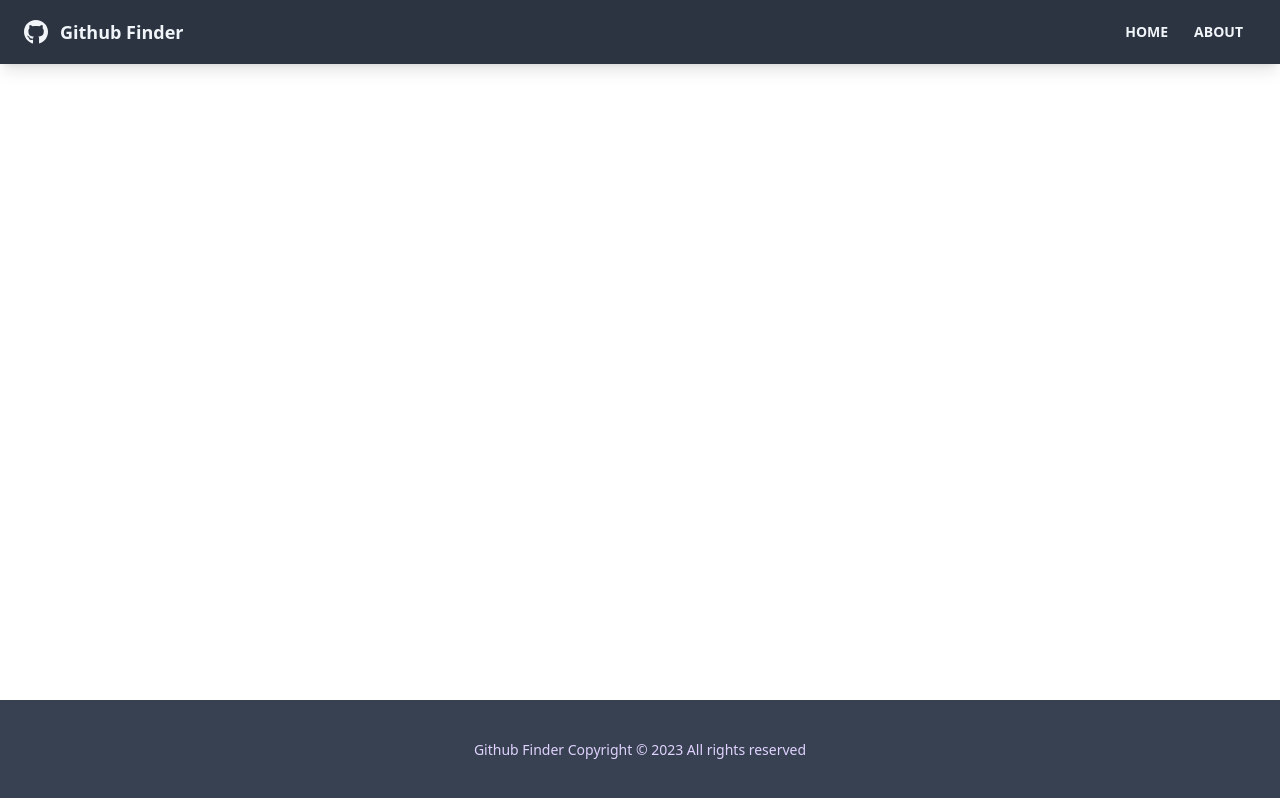
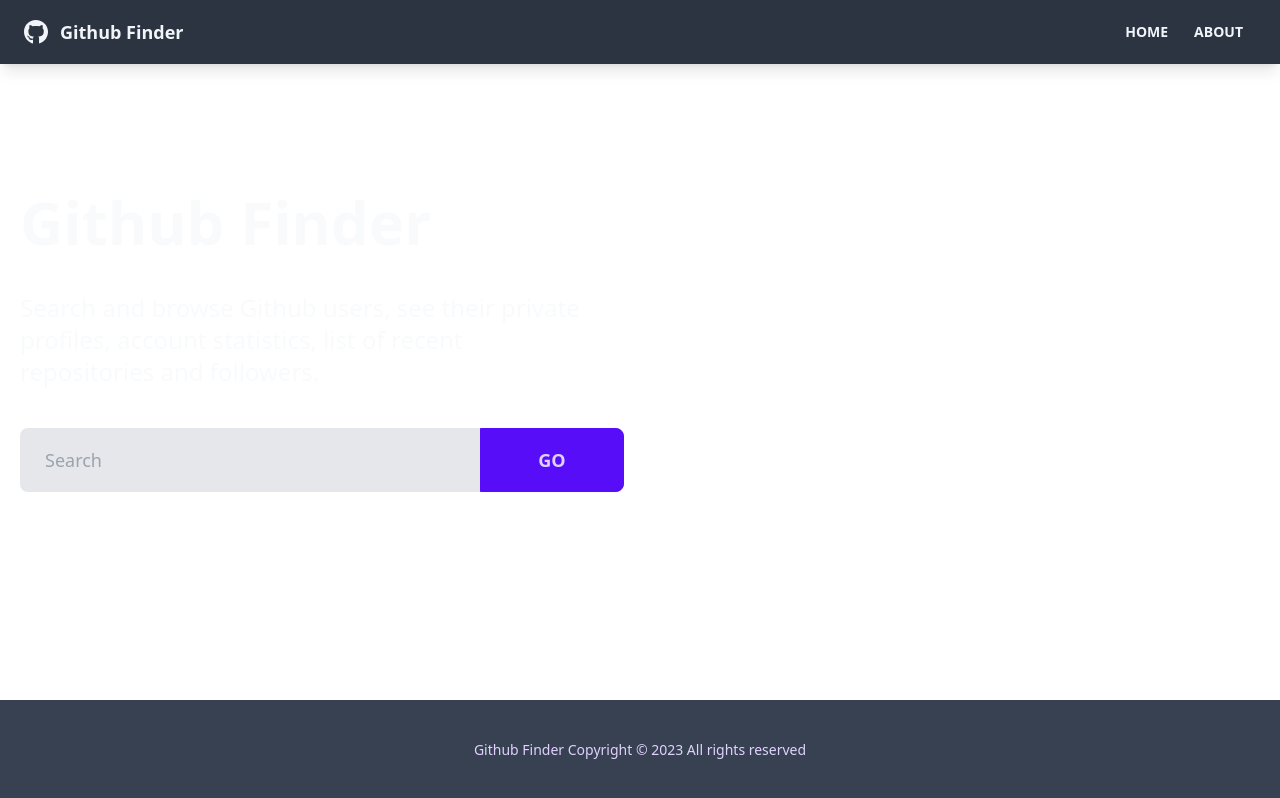
Before and after one commit to Radexman/github-finder, a React (Vite) app: page / in a window 1280 px wide. Built offline with nearby package versions, Linux system fonts and the light colour scheme.

Commit message:
Search params

```diff
--- a/src/App.jsx
+++ b/src/App.jsx
@@ -12,7 +12,7 @@
       <Router>
         <div className='flex h-screen flex-col justify-between'>
           <Navbar />
-          <main className='container mx-auto px-3 pb-12'>
+          <main className='container mx-auto flex flex-col justify-center px-5 pb-12'>
             <Routes>
               <Route path='/' element={<Home />} />
               <Route path='/about' element={<About />} />
--- a/src/components/users/UserItem.jsx
+++ b/src/components/users/UserItem.jsx
@@ -4,7 +4,7 @@
 const UserItem = ({ user }) => {
   const { login, avatar_url } = user;
   return (
-    <div className='side card compact bg-base-100 shadow-md'>
+    <div className='side card compact bg-base-100 text-slate-50 shadow-lg'>
       <div className='card-body flex-row items-center space-x-4'>
         <div>
           <div className='avatar'>
@@ -14,7 +14,7 @@
           </div>
         </div>
         <div>
-          <h2 className='card-title'>{login}</h2>
+          <h3 className='card-title'>{login}</h3>
           <Link
             to={`/users/${login}`}
             className='text-base-content text-opacity-40'
--- a/src/components/users/UserResults.jsx
+++ b/src/components/users/UserResults.jsx
@@ -8,11 +8,21 @@
 
   if (!isLoading) {
     return (
-      <div className='grid grid-cols-1 gap-8 md:grid-cols-2 lg:grid-cols-3 xl:grid-cols-4'>
-        {users.map((user) => (
-          <UserItem key={user.id} user={user} />
-        ))}
-      </div>
+      <>
+        {users.length > 0 && (
+          <div className='mb-8 flex flex-col items-center justify-center gap-6 md:flex-row'>
+            <h2 className='text-3xl font-bold text-slate-50'>Search Results</h2>
+            <button className='btn btn-primary btn-sm w-full md:w-20'>
+              Clear
+            </button>
+          </div>
+        )}
+        <div className='grid grid-cols-1 gap-8 md:grid-cols-2 lg:grid-cols-3 xl:grid-cols-4'>
+          {users.map((user) => (
+            <UserItem key={user.id} user={user} />
+          ))}
+        </div>
+      </>
     );
   } else {
     return <Spinner />;
--- /dev/null
+++ b/src/components/users/UserSearch.jsx
@@ -0,0 +1,50 @@
+import { useState, useContext } from 'react';
+import GithubContext from '../../context/github/GithubContext';
+
+const UserSearch = () => {
+  const { searchUsers } = useContext(GithubContext);
+  const [text, setText] = useState('');
+
+  const handleChange = (e) => {
+    setText(e.target.value);
+  };
+
+  const handleSubmit = (e) => {
+    e.preventDefault();
+
+    if (text === '') {
+      window.alert('Please enter somthing');
+    } else {
+      searchUsers(text);
+    }
+    setText('');
+  };
+
+  return (
+    <div className='mb-8 grid grid-cols-1 gap-8 md:grid-cols-2 lg:grid-cols-2 xl:grid-cols-2'>
+      <div>
+        <form onSubmit={handleSubmit}>
+          <div className='form-control'>
+            <div className='relative'>
+              <input
+                type='text'
+                className='input input-lg w-full bg-gray-200 pr-40 text-black'
+                placeholder='Search'
+                value={text}
+                onChange={handleChange}
+              />
+              <button
+                type='submit'
+                className='btn btn-primary btn-lg absolute right-0 top-0 w-36 rounded-l-none'
+              >
+                Go
+              </button>
+            </div>
+          </div>
+        </form>
+      </div>
+    </div>
+  );
+};
+
+export default UserSearch;
--- a/src/context/github/GithubContext.jsx
+++ b/src/context/github/GithubContext.jsx
@@ -15,20 +15,26 @@
 
   const [state, dispatch] = useReducer(githubReducer, initialState);
 
-  const fetchUsers = async () => {
+  // Get search results
+
+  const searchUsers = async (text) => {
     setLoading();
-    const response = await fetch(`${GITHUB_URL}/users`, {
+    const params = new URLSearchParams({
+      q: text,
+    });
+
+    const response = await fetch(`${GITHUB_URL}/search/users?${params}`, {
       method: 'GET',
       // headers: {
       //   Authorization: `token ${GITHUB_TOKEN}`,
       // },
     });
 
-    const data = await response.json();
+    const { items } = await response.json();
 
     dispatch({
       type: 'GET_USERS',
-      payload: data,
+      payload: items,
     });
   };
 
@@ -39,7 +45,7 @@
       value={{
         users: state.users,
         isLoading: state.isLoading,
-        fetchUsers,
+        searchUsers,
       }}
     >
       {children}
--- a/src/pages/About.jsx
+++ b/src/pages/About.jsx
@@ -1,7 +1,7 @@
 const About = () => {
   return (
-    <div>
-      <h1 className='mb-4 text-center text-6xl sm:text-left'>Github Finder</h1>
+    <div className='space-y-10 pb-28 text-center text-slate-50 md:text-left'>
+      <h1 className='text-6xl font-bold '>Github Finder</h1>
       <p className='mb-4 text-justify text-2xl font-light sm:text-left'>
         This app allows users to browse through Github members, search them and
         check their details. This project utilizes Github API to get all the
@@ -10,10 +10,10 @@
       <div className='flex items-start justify-between'>
         <div>
           <h2 className='text-xl'>Tech Stack</h2>
-          <ul className='ml-5 list-disc'>
-            <li>React</li>
-            <li>Tailwind CSS</li>
-            <li>DaisyUI</li>
+          <ul className='list-disc text-left'>
+            <li className='ml-8'>React</li>
+            <li className='ml-8'>Tailwind CSS</li>
+            <li className='ml-8'>DaisyUI</li>
           </ul>
         </div>
         <div className='text-right'>
--- a/src/pages/Home.jsx
+++ b/src/pages/Home.jsx
@@ -1,9 +1,17 @@
 import UserResults from '../components/users/UserResults';
+import UserSearch from '../components/users/UserSearch';
 
 const Home = () => {
   return (
     <>
-      {/* SEARCH COMPONENT */}
+      <div className='space-y-10 pb-20 text-center text-slate-50 md:text-left'>
+        <h1 className='text-6xl font-bold'>Github Finder</h1>
+        <p className='max-w-xl text-2xl font-light'>
+          Search and browse Github users, see their private profiles, account
+          statistics, list of recent repositories and followers.
+        </p>
+        <UserSearch />
+      </div>
       <UserResults />
     </>
   );
```
